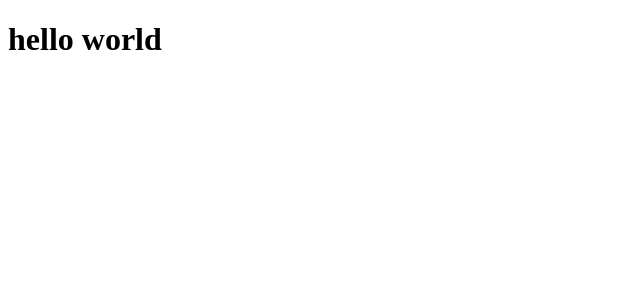
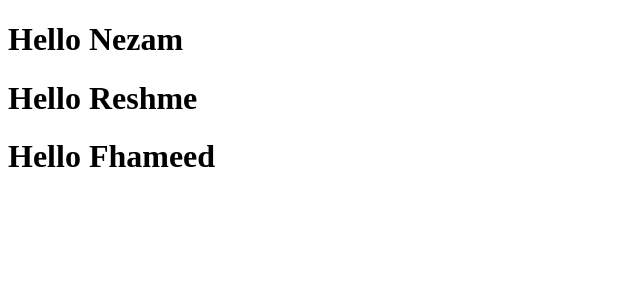
Before and after one commit to nezam0003/React-JS, a React (Create React App) app in the folder geekyshow/my-app/: page / in a window 1280 px wide. Shown: the top 300 px of the page, without its empty margins (0-640 px from the left). Built offline with nearby package versions, Linux system fonts and the light colour scheme.

Commit message:
Composing Component

```diff
--- a/geekyshow/my-app/src/App.js
+++ b/geekyshow/my-app/src/App.js
@@ -11,21 +11,16 @@
 // }
 // export default App;
 
-/* ******** Function and class Component *********** */
-
-// ***** Function compunent ****
-// import React from "react";
-// const Student = (props) => {
-//   return <h1>Hello {props.name}</h1>;
-// };
-
-// export default Student;
-
-// Class component
-import React, { Component } from "react";
-class Student extends Component {
-  render() {
-    return <h1>hello{this.props.name}</h1>;
-  }
-}
-export default Student;
+// Composing component
+import React from "react";
+import Student from "./Student";
+const App = () => {
+  return (
+    <div>
+      <Student name="Nezam" />
+      <Student name="Reshme" />
+      <Student name="Fhameed" />
+    </div>
+  );
+};
+export default App;
--- /dev/null
+++ b/geekyshow/my-app/src/Student.js
@@ -0,0 +1,25 @@
+/* ******** Function and class Component *********** */
+
+// ***** Function compunent ****
+// import React from "react";
+// const Student = (props) => {
+//   return <h1>Hello {props.name}</h1>;
+// };
+
+// export default Student;
+
+// Class component
+// import React, { Component } from "react";
+// class Student extends Component {
+//   render() {
+//     return <h1>hello{this.props.name}</h1>;
+//   }
+// }
+// export default Student;
+
+/****** Composing Component */
+import React from "react";
+const Student = (props) => {
+  return <h1>Hello {props.name}</h1>;
+};
+export default Student;
--- a/geekyshow/my-app/src/index.js
+++ b/geekyshow/my-app/src/index.js
@@ -3,6 +3,6 @@
 // import App from "./App";
 
 /* ******** Function and class Component *********** */
-import Student from "./App";
+import App from "./App";
 
-ReactDOM.render(<Student name=" world" />, document.getElementById("root"));
+ReactDOM.render(<App />, document.getElementById("root"));
```
